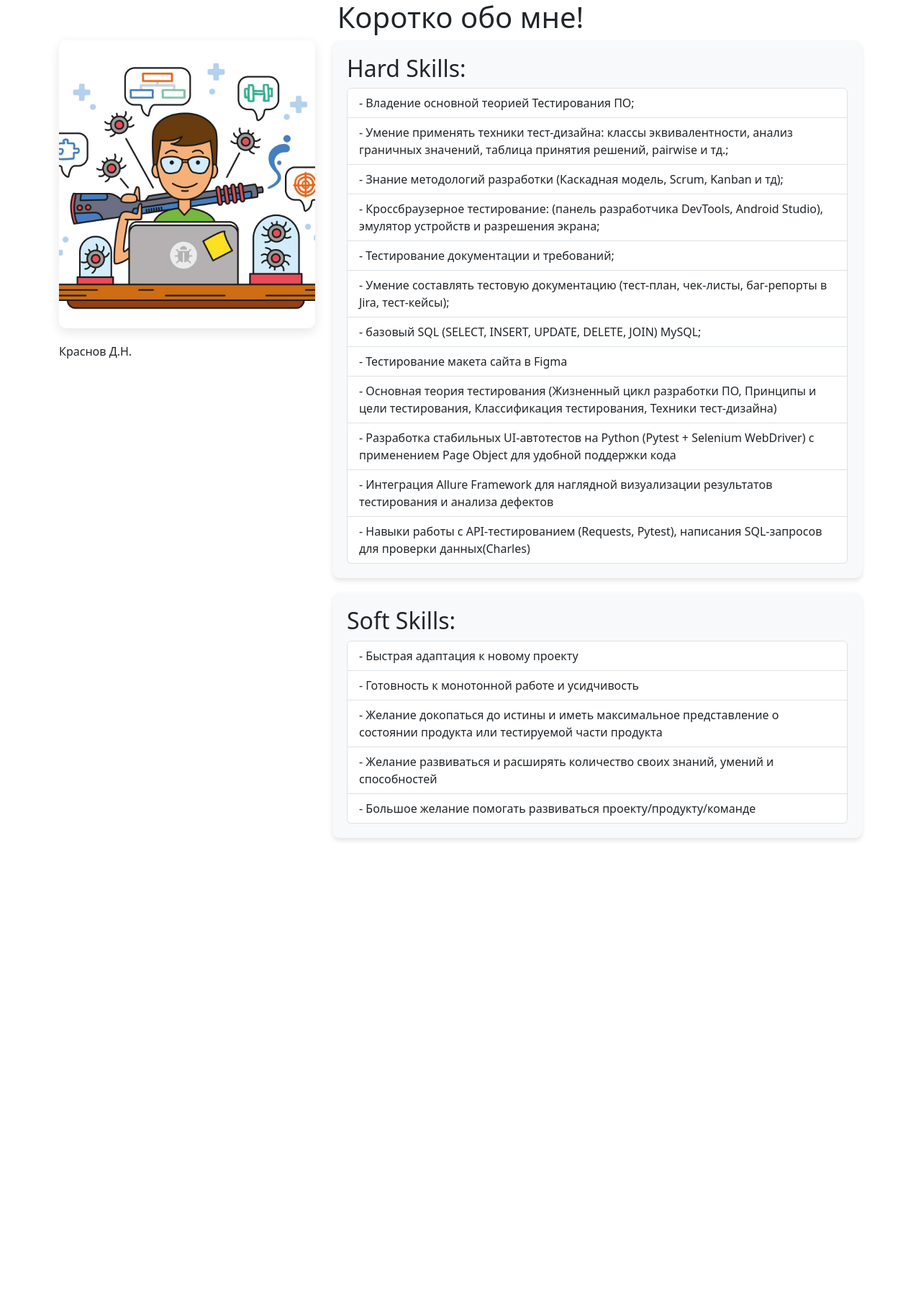
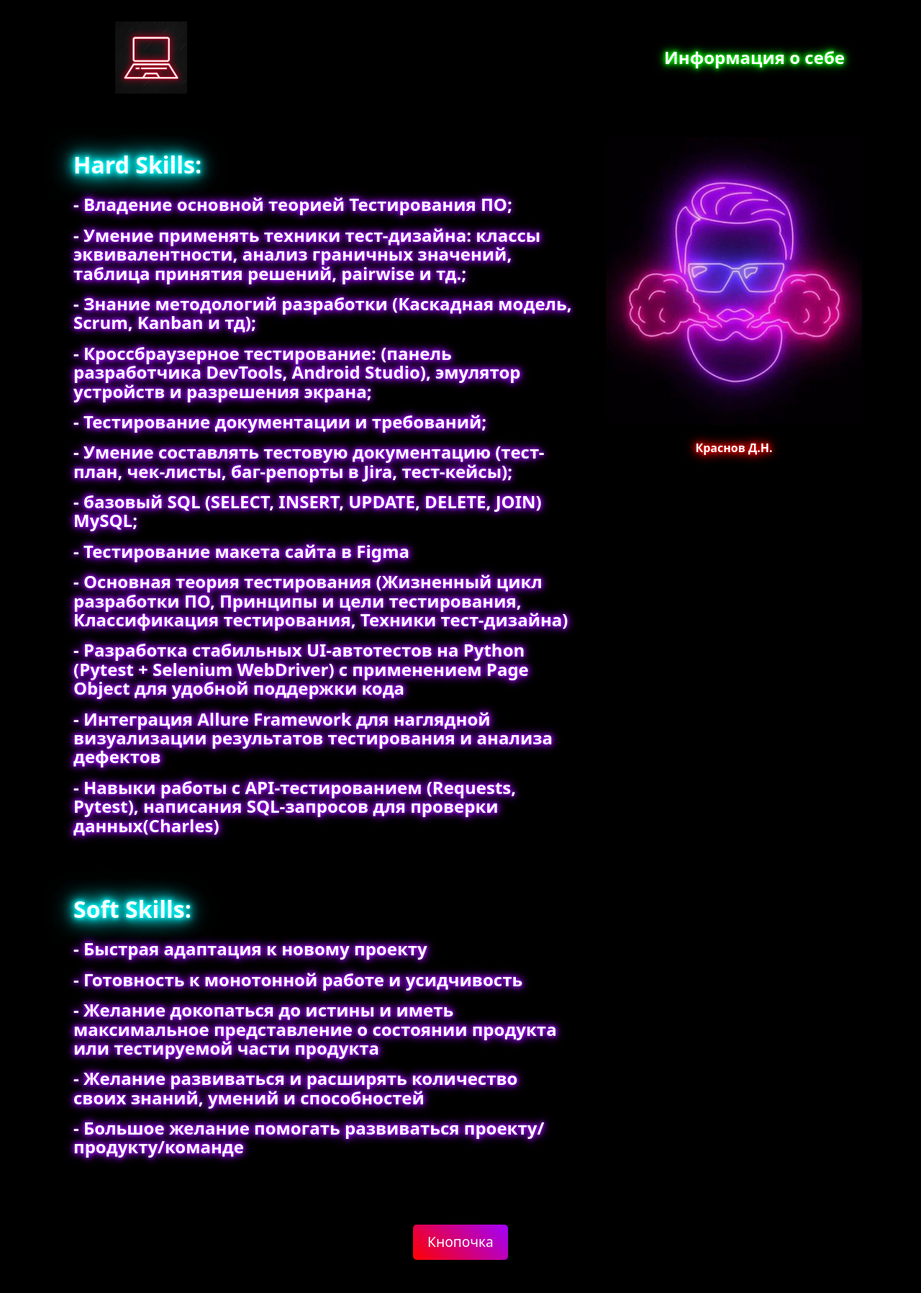
Before and after one commit to dimaredd-qa/web_waf_first_site_with_database, a PHP site: page / in a window 1280 px wide. Shown: the whole page at 72% size. Before the commit the page ends 1168 px from the top, so only its background shows below. Run offline with PHP 8.4, Linux system fonts and the light colour scheme.

Commit message:
five commit

```diff
--- a/css/style.css
+++ b/css/style.css
@@ -1,9 +1,9 @@
 .skills-card {
-    background-color: #f8f9fa;
+    background-color: #000000;
     border-radius: 10px;
     padding: 20px;
     margin-bottom: 20px;
-    box-shadow: 0 4px 6px rgba(0,0,0,0.1);
+
 }
 .photo-container {
     height: 400px;
@@ -14,6 +14,17 @@
     border-radius: 10px;
     box-shadow: 0 5px 15px rgba(0,0,0,0.1);
     margin-bottom: 20px;
+}
+.photo-logo {
+    height: 100px; /* или нужная высота для хедера */
+    width: auto; /* сохраняет пропорции */
+    background-image: url('../image/logo.jpg');
+    background-size: contain; /* вся картинка видна */
+    background-position: center;
+    background-repeat: no-repeat;
+    border-radius: 5px; /* меньше скругление */
+    box-shadow: 0 2px 8px rgba(0,0,0,0.1); /* более легкая тень */
+    margin-bottom: 0; /* обычно для лого не нужен отступ */
 }
 h1 {
     color: #2c3e50;
@@ -29,3 +40,97 @@ h2 {
     border: none;
     padding: 8px 0;
 }
+
+body {
+    background-color: #000000;
+}
+
+.container {
+    padding-top: 30px;
+    padding-bottom: 30px;
+}
+
+.skills-card ul {
+    padding-left: 20px;
+    background-color: #000000;
+    color: #e0e0e0;
+}
+
+.name {
+    color: #fff;
+    text-align: center;
+    font-size: 1rem;
+    font-weight: bold;
+    margin-top: 10px;
+    margin-bottom: 20px;
+    text-shadow:
+        0 0 5px hsl(0, 100%, 50%),
+        0 0 10px hsl(0, 100%, 50%),
+        0 0 15px hsl(0, 100%, 50%),
+        0 0 20px hsl(0, 100%, 50%);
+    animation: neon-pulse 2s ease-in-out infinite alternate;
+}
+
+.skills-card h2 {
+    color: #fff;
+    text-shadow:
+        0 0 5px #00ffff,
+        0 0 10px #00ffff,
+        0 0 15px #00ffff,
+        0 0 20px #00ffff,
+        0 0 35px #00ffff,
+        0 0 40px #00ffff;
+    font-weight: bold;
+    animation: neon-glow 1.5s ease-in-out infinite alternate;
+}
+
+.nav_text {
+    color: #fff;
+    font-size: 1.5rem;
+    font-weight: bold;
+    text-align: right;
+    line-height: 100px;
+    text-shadow:
+        0 0 5px #00ff00,
+        0 0 10px #00ff00,
+        0 0 15px #00ff00;
+}
+
+.list-group-item {
+    color: #fff;
+    font-size: 1.5rem;
+    font-weight: bold;
+    line-height: 100px;
+    text-shadow:
+        0 0 5px #a200ff,
+        0 0 10px #a200ff,
+        0 0 15px #a200ff;
+    line-height: 1.1;
+}
+#demo img {
+    max-width: 100%;
+    height: auto;
+    border-radius: 10px;
+    margin-top: 20px;
+    box-shadow: 0 5px 15px rgba(0,0,0,0.3);
+}
+
+.button_js {
+    text-align: center;
+    margin-top: 30px;
+}
+
+#myButton {
+    background: linear-gradient(45deg, #ff0000, #a200ff);
+    color: white;
+    border: none;
+    padding: 10px 20px;
+    border-radius: 5px;
+    font-size: 1.2rem;
+    cursor: pointer;
+    transition: transform 0.3s ease;
+}
+
+#myButton:hover {
+    transform: scale(1.05);
+}
--- a/index.html
+++ b/index.html
@@ -4,25 +4,32 @@
     <meta charset="UTF-8">
     <meta name="viewport" content="width=device-width, initial=scale=1.0">
     <title>Краснов Д.Н.</title>
+    <link href="https://cdn.jsdelivr.net/npm/bootstrap@5.3.2/dist/css/bootstrap.min.css" rel="stylesheet" integrity="sha384-T3c6CoIi6uLrA9TneNEoa7RxnatzjcDSCmG1MXxSR1GAsXEV/Dwwykc2MPK8M2HN" crossorigin="anonymous">
     <link rel="stylesheet" href="css/style.css">
-    <link href="https://cdn.jsdelivr.net/npm/bootstrap@5.3.2/dist/css/bootstrap.min.css" rel="stylesheet" integrity="sha384-T3c6CoIi6uLrA9TneNEoa7RxnatzjcDSCmG1MXxSR1GAsXEV/Dwwykc2MPK8M2HN" crossorigin="anonymous">
 </head>
 <body>
+    <div class="container nav_bar">
+        <div class="row">
+            <div class="row">
+                <div class="col-3 nav_logo">
+                    <div class="photo-logo"></div>
+                </div>
+                <div class="col-9">
+                    <div class="nav_text">Информация о себе</div>
+                </div>
+            </div>
+        </div>
+    </div>
     <div class="container">
         <div class="row">
-            <div class="col-12">
-                <h1>Коротко обо мне!</h1>
-            </div>
-        </div>
-        <div class="row">
-             <div class="col-md-4 order-md-1 order-2">
+             <div class="col-md-4 order-md-2 order-1">
                 <div class="photo-container"></div>
                 <div class="name">Краснов Д.Н.</div>
             </div>
-            <div class="col-md-8 order-md-2 order-1">
+            <div class="col-md-8 order-md-1 order-2">
                 <div class="skills-card">
                     <h2>Hard Skills:</h2>
-                    <ul class="list-group">
+                    <p class="list-group">
                         <li class="list-group-item">- Владение основной теорией Тестирования ПО;</li>
                         <li class="list-group-item">- Умение применять техники тест-дизайна: классы эквивалентности, анализ граничных значений, таблица принятия решений, pairwise и тд.;</li>
                         <li class="list-group-item">- Знание методологий разработки (Каскадная модель, Scrum, Kanban и тд);</li>
@@ -35,20 +42,27 @@
                         <li class="list-group-item">- Разработка стабильных UI-автотестов на Python (Pytest + Selenium WebDriver) с применением Page Object для удобной поддержки кода</li>
                         <li class="list-group-item">- Интеграция Allure Framework для наглядной визуализации результатов тестирования и анализа дефектов</li>
                         <li class="list-group-item">- Навыки работы с API-тестированием (Requests, Pytest), написания SQL-запросов для проверки данных(Charles)</li>
-                    </ul>
+                    </p>
                 </div>
                 <div class="skills-card">
                     <h2>Soft Skills:</h2>
-                    <ul class="list-group">
+                    <p class="list-group">
                         <li class="list-group-item">- Быстрая адаптация к новому проекту</li>
                         <li class="list-group-item">- Готовность к монотонной работе и усидчивость</li>
                         <li class="list-group-item">- Желание докопаться до истины и иметь максимальное представление о состоянии продукта или тестируемой части продукта</li>
                         <li class="list-group-item">- Желание развиваться и расширять количество своих знаний, умений и способностей</li>
                         <li class="list-group-item">- Большое желание помогать развиваться проекту/продукту/команде</li>
-                    </ul>
+                    </p>
                 </div>
             </div>
         </div>
+        <div class="row">
+            <div class="button_js col-12">
+                <button id="myButton">Кнопочка</button>
+                <p id="demo"></p>
+            </div>
+        </div>
     </div>
+    <script type="text/javascript" src="js/button.js"></script>
 </body>
 </html>
--- /dev/null
+++ b/js/button.js
@@ -0,0 +1,14 @@
+var count = 0;
+document.getElementById("myButton").onclick = function() {
+    count++;
+    if (count % 2 == 0) {
+        document.getElementById("demo").innerHTML = "";
+    } else {
+        // Создаем новый элемент img
+        var img = document.createElement("img");
+        // Устанавливаем источник изображения
+        img.src = "image/My_photo1.jpg";
+        // Добавляем изображение в параграф
+        document.getElementById("demo").appendChild(img);
+    }
+}
```
Also changed, not shown: image/My_photo.jpg, image/My_photo1.jpg (added), image/logo.jpg (added).
